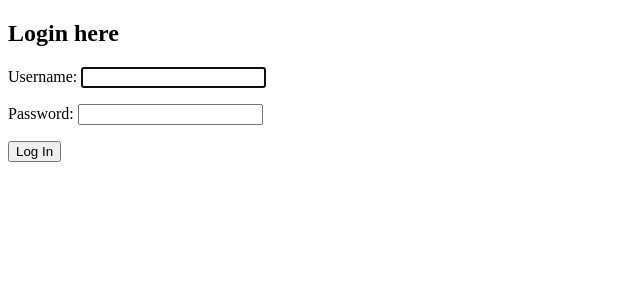
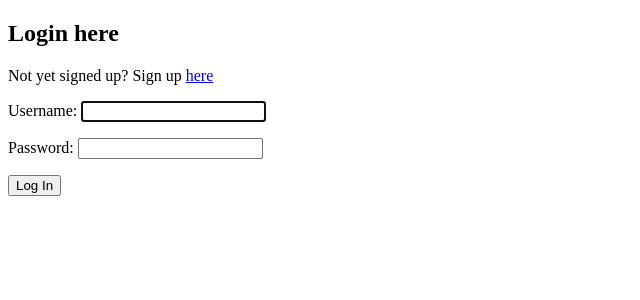
Before and after one commit to Faktatykki/hy-cyber-security-project, a Django app: page /accounts/login/ in a window 1280 px wide. Shown: the top 300 px of the page, without its empty margins (0-640 px from the left). Run offline with Django 4.2, Linux system fonts and the light colour scheme.

Commit message:
added sign up link to login

```diff
--- a/brokensite/config/settings.py
+++ b/brokensite/config/settings.py
@@ -107,6 +107,8 @@ AUTH_PASSWORD_VALIDATORS = [
     },
 ]
 
+#PASSWORD_HASHERS = [ ]
+
 
 # Internationalization
 # https://docs.djangoproject.com/en/4.0/topics/i18n/
--- a/brokensite/src/templates/registration/login.html
+++ b/brokensite/src/templates/registration/login.html
@@ -5,9 +5,11 @@
     </head>
     <body>
 		<h2>Login here</h2>
+        <p>Not yet signed up? Sign up <a href="/signup">here</a></p>
         <form method="post">
             {% csrf_token %}
             {{ form.as_p }}
-            <button type="submit">Log In</button>
+        <button type="submit">Log In</button>
+        </form>
     </body>
 </html>
```
Also changed, not shown: brokensite/db.sqlite3.
